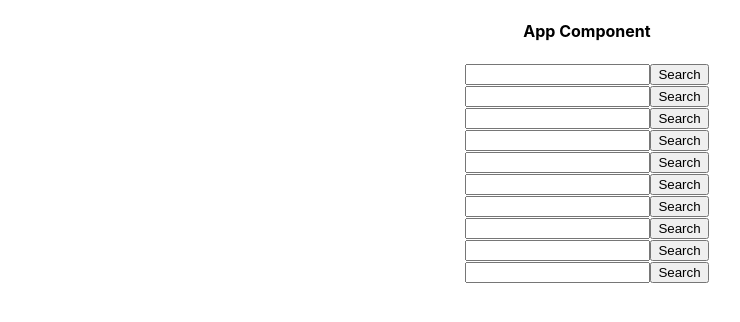
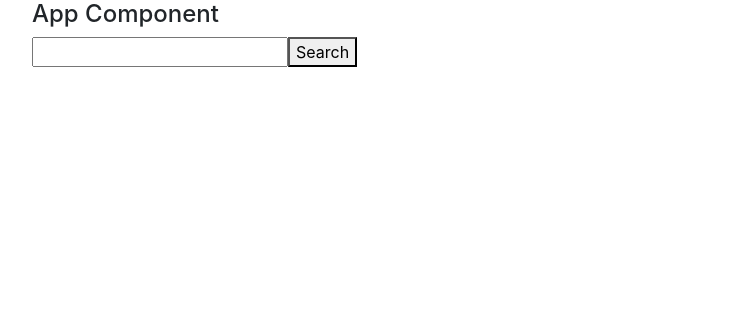
Before and after one commit to Harun6/React-Tutorials, a React (Create React App) app in the folder reactapp/: page / in a window 1280 px wide. Shown: the top 322 px of the page, without its empty margins (53-793 px from the left). Built offline with nearby package versions, Linux system fonts and the light colour scheme.

Commit message:
Add Bootstrap

```diff
--- a/reactapp/public/index.html
+++ b/reactapp/public/index.html
@@ -1,14 +1,12 @@
 <!DOCTYPE html>
 <html lang="en">
+
 <head>
   <meta charset="utf-8" />
   <link rel="icon" href="%PUBLIC_URL%/favicon.ico" />
   <meta name="viewport" content="width=device-width, initial-scale=1" />
   <meta name="theme-color" content="#000000" />
-    <meta
-      name="description"
-      content="Web site created using create-react-app"
-    />
+  <meta name="description" content="Web site created using create-react-app" />
   <link rel="apple-touch-icon" href="%PUBLIC_URL%/logo192.png" />
   <!--
       manifest.json provides metadata used when your web app is installed on a
@@ -24,8 +22,12 @@
       work correctly both with client-side routing and a non-root public URL.
       Learn how to configure a non-root public URL by running `npm run build`.
     -->
+  <!--Bootstrap-->
+  <link rel="stylesheet" href="https://cdn.jsdelivr.net/npm/bootstrap@4.0.0/dist/css/bootstrap.min.css"
+    integrity="sha384-Gn5384xqQ1aoWXA+058RXPxPg6fy4IWvTNh0E263XmFcJlSAwiGgFAW/dAiS6JXm" crossorigin="anonymous">
   <title>React App</title>
 </head>
+
 <body>
   <noscript>You need to enable JavaScript to run this app.</noscript>
   <div id="root"></div>
@@ -39,5 +41,15 @@
       To begin the development, run `npm start` or `yarn start`.
       To create a production bundle, use `npm run build` or `yarn build`.
     -->
+  <script src="https://code.jquery.com/jquery-3.2.1.slim.min.js"
+    integrity="sha384-KJ3o2DKtIkvYIK3UENzmM7KCkRr/rE9/Qpg6aAZGJwFDMVNA/GpGFF93hXpG5KkN" crossorigin="anonymous">
+  </script>
+  <script src="https://cdn.jsdelivr.net/npm/popper.js@1.12.9/dist/umd/popper.min.js"
+    integrity="sha384-ApNbgh9B+Y1QKtv3Rn7W3mgPxhU9K/ScQsAP7hUibX39j7fakFPskvXusvfa0b4Q" crossorigin="anonymous">
+  </script>
+  <script src="https://cdn.jsdelivr.net/npm/bootstrap@4.0.0/dist/js/bootstrap.min.js"
+    integrity="sha384-JZR6Spejh4U02d8jOt6vLEHfe/JQGiRRSQQxSfFWpi1MquVdAyjUar5+76PVCmYl" crossorigin="anonymous">
+  </script>
 </body>
+
 </html>
--- a/reactapp/src/App.js
+++ b/reactapp/src/App.js
@@ -6,7 +6,7 @@
  // const test = 34;
  // const isAuth = true;
   return (
-    <div className="App">
+    <div className="container">
       {/*<h1 className="naber">Hello React</h1>
       <label htmlFor =""></label>
       <h4>{test}</h4>              {/*JavaScript is written in square brackets.*/}
@@ -21,18 +21,7 @@
       {/* App Component*/}
       <h4>App Component</h4>
       <User/>
-      <User/>
-      <User/>
-      <User/>
 
-      <User/>
-      <User/>
-
-      <User/>
-      <User/>
-      <User/>
-
-      <User/>
     </div>
   );
 }
```
Lines whose indentation alone changed are shown as unchanged.
